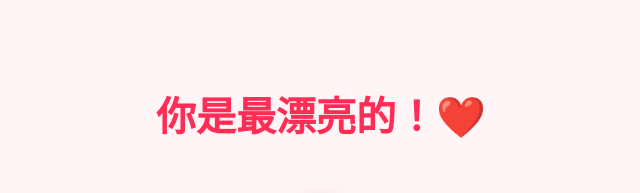
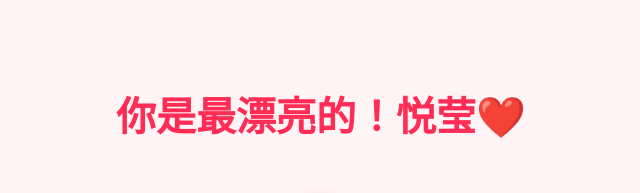
Before and after one commit to Mrkolumbus/Bueaty, a plain HTML site: page index.html in a window 1280 px wide. Shown: the top 193 px of the page, without its empty margins (319-959 px from the left). Drawn offline with Linux system fonts and the light colour scheme.

Commit message:
Update index.html

```diff
--- a/index.html
+++ b/index.html
@@ -21,7 +21,7 @@
     </style>
 </head>
 <body>
-    <h1>你是最漂亮的！❤️</h1>
+    <h1>你是最漂亮的！悦莹❤️</h1>
     <img src="qr.png" width="200">
 </body>
 </html>
```
